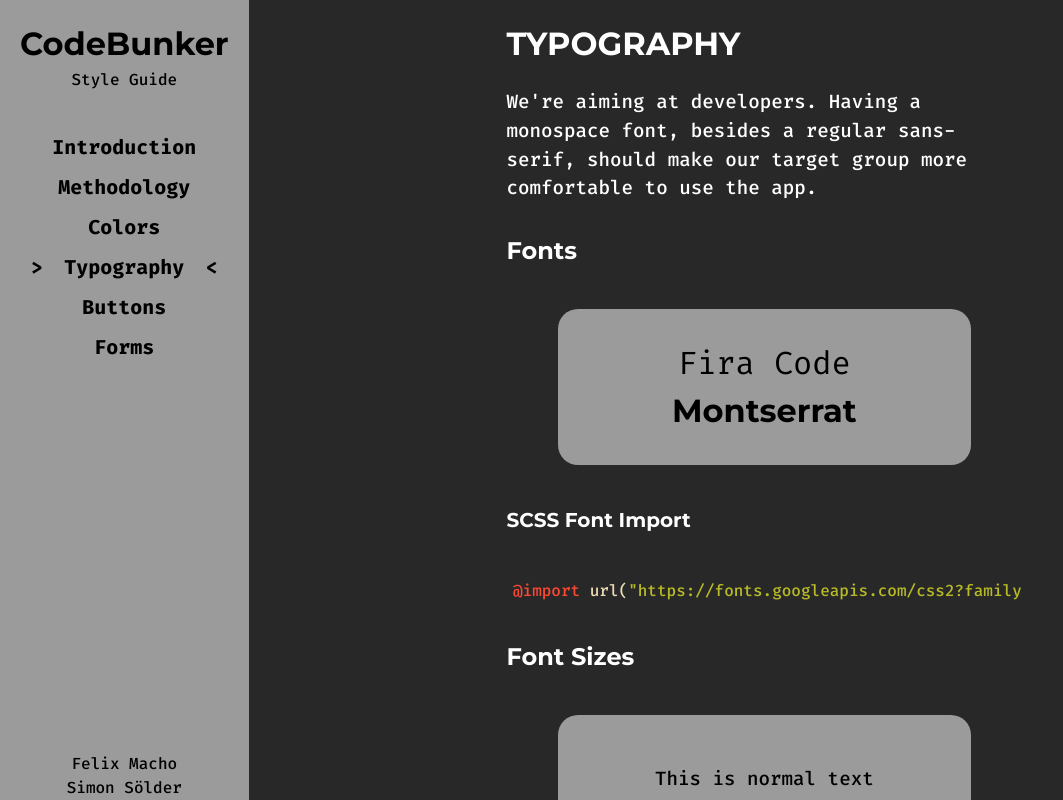
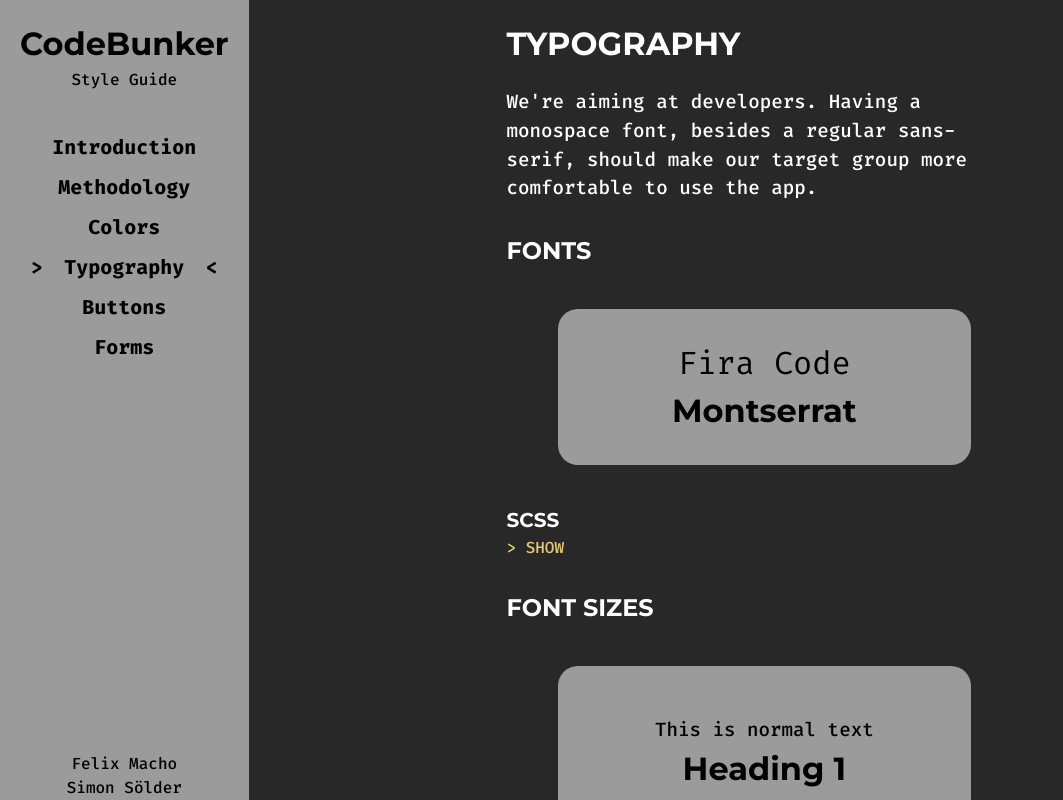
Before and after one commit to lolcatbois/CodeBunker-styleguide, a React (Create React App) app: page /typography in a window 1280 px wide. Shown: the whole page, without its empty margins (0-1063 px from the left). Built offline with nearby package versions, Linux system fonts and the light colour scheme.

Commit message:
Add buttons

```diff
--- a/src/App.js
+++ b/src/App.js
@@ -1,9 +1,5 @@
 import './styles/App.scss';
 import React from "react";
-import Introduction from "./components/pages/Introduction";
-import Colors from "./components/pages/Colors";
-import Typography from "./components/pages/Typography";
-import Buttons from "./components/pages/Buttons";
 import {
   BrowserRouter as Router,
   Switch,
@@ -12,10 +8,19 @@ import {
   NavLink
 } from "react-router-dom";
 
+// import the pages
+import Introduction from "./components/pages/Introduction";
+import Colors from "./components/pages/Colors";
+import Typography from "./components/pages/Typography";
+import Forms from "./components/pages/Forms";
+import Buttons from "./components/pages/Buttons";
+
 
 export default function App() {
   return (
     <Router>
+
+      {/* Left Navigation */}
       <nav className="nav-wrapper">
         <div className="title"> <h1>
           CodeBunker
@@ -51,6 +56,7 @@ export default function App() {
         </div>
       </nav>
 
+      {/* Switch/Router */}
       <Switch>
         <Route exact path="/">
           <Introduction />
@@ -64,10 +70,10 @@ export default function App() {
         <Route path="/buttons">
           <Buttons />
         </Route>
+        <Route path="/forms">
+          <Forms />
+        </Route>
       </Switch>
     </Router>
   );
 }
-
-// You can think of these components as "pages"
-// in your app.
--- a/src/components/pages/Buttons.jsx
+++ b/src/components/pages/Buttons.jsx
@@ -1,6 +1,7 @@
 import SyntaxHighlighter from "react-syntax-highlighter";
 import { gruvboxDark } from 'react-syntax-highlighter/dist/esm/styles/hljs';
 import { SubmitButton, TagButton } from "../modules/ButtonModules";
+import Collapsible from "react-collapsible";
 
 export default function Buttons() {
     const submitButtonHTML = `<input type="submit" class="submit small">`
@@ -8,6 +9,85 @@ export default function Buttons() {
 
     const tagButtonHTML = `<a href="#" class="tag"></a>"`
     const tagButtonERB = `<%= link_to tag, remove_tag_user_path(:tagname => tag.to_s, id: current_user),  class: 'tag owned', remote: true, method: :put %>`
+
+    const submitButtonSCSS = `.submit {
+    cursor: pointer;
+    filter: drop-shadow(0 0.15rem 0.25rem $background-sexy);
+    text-transform: uppercase;
+    padding: 0.5rem 2rem;
+    background-color: $highlight;
+    border: solid 0.15rem $background-sexy;
+    border-radius: 0.25rem;
+    font-family: $heading;
+    font-size: $size-heading;
+    transition: transform 0.5s ease-in-out;
+
+    &.small {
+        font-size: $size-heading-small;
+        padding: 0.3rem 1.5rem;
+    }
+
+    &.extra-small {
+        font-size: $size-heading-small;
+        padding: 0.1rem 1.3rem;
+    }
+
+    &:focus {
+        border: solid 0.25rem $highlight;
+        background-color: $background-sexy;
+        color: white;
+        filter: drop-shadow(0 0.15rem 0.25rem $highlight);
+    }
+    &:hover {
+        transform: scale(1.07);
+    }
+    }`
+
+    const tagButtonSCSS = `.tag {
+  cursor: pointer;
+  font-family: $heading;
+  padding: 0.3rem 1.5rem;
+  border: solid 2px $background-sexy;
+  border-radius: 0.25rem;
+  display: flex;
+  justify-content: center;
+  align-items: center;
+  margin: 0.5rem;
+  background-color: $background-light;
+  filter: drop-shadow(0 0.2rem 0.15rem $background-sexy);
+  text-decoration: none;
+  color: black;
+  transition: ease-in-out 0.25s;
+  font-size: 1.3rem;
+  p {
+    text-align: center;
+  }
+
+  &:hover {
+    border-color: $highlight;
+    filter: drop-shadow(0 0.2rem 0.15rem $highlight);
+    background-color: $background-sexy;
+    color: white;
+
+    img {
+      filter: invert(1);
+    }
+
+    transform: scale(1.1);
+  }
+}
+.owned {
+  background-color: $highlight;
+  transition: none;
+  &:hover {
+    border: solid 2px $background-sexy;
+    background-color: $highlight;
+    color: $background-sexy;
+    filter: drop-shadow(0 0.2rem 0.15rem $background-sexy);
+  }
+}
+
+`
 
     return (
         <div className="page">
@@ -25,6 +105,12 @@ export default function Buttons() {
                 <SyntaxHighlighter showLineNumber style={gruvboxDark} language="erb">
                     {submitButtonHTML}
                 </SyntaxHighlighter>
+                <h3>SCSS</h3>
+                <Collapsible trigger="> SHOW" triggerWhenOpen="< CLOSE">
+                    <SyntaxHighlighter showLineNumber style={gruvboxDark} language="scss">
+                        {submitButtonSCSS}
+                    </SyntaxHighlighter>
+                </Collapsible>
             </section>
             <section>
                 <h2>Tag Button</h2>
@@ -34,6 +120,12 @@ export default function Buttons() {
                 <SyntaxHighlighter showLineNumber style={gruvboxDark} language="erb">
                     {tagButtonHTML}
                 </SyntaxHighlighter>
+                <h3>SCSS</h3>
+                <Collapsible trigger="> SHOW" triggerWhenOpen="< CLOSE">
+                    <SyntaxHighlighter showLineNumber style={gruvboxDark} language="scss">
+                        {tagButtonSCSS}
+                    </SyntaxHighlighter>
+                </Collapsible>
             </section>
         </div>
     );
--- a/src/components/pages/Colors.jsx
+++ b/src/components/pages/Colors.jsx
@@ -1,6 +1,7 @@
 import SyntaxHighlighter from "react-syntax-highlighter";
 import { gruvboxDark } from 'react-syntax-highlighter/dist/esm/styles/hljs';
 import { ColorModule } from "../modules/ColorModules";
+import Collapsible from "react-collapsible";
 
 const scssColors = `$accent: #91a18d;
 $highlight: #e6c973;
@@ -23,10 +24,12 @@ export default function Colors() {
             <section>
                 <h2>Color Scheme</h2>
                 <ColorModule />
-                <h3>SCSS variable colors</h3>
-                <SyntaxHighlighter showLineNumber style={gruvboxDark} language="scss">
-                    {scssColors}
-                </SyntaxHighlighter>
+                <h3>SCSS Code</h3>
+                <Collapsible trigger="> SHOW" triggerWhenOpen="< CLOSE">
+                    <SyntaxHighlighter showLineNumber style={gruvboxDark} language="scss">
+                        {scssColors}
+                    </SyntaxHighlighter>
+                </Collapsible>
             </section>
         </div>
     );
--- a/src/components/pages/Typography.jsx
+++ b/src/components/pages/Typography.jsx
@@ -1,47 +1,46 @@
+import SyntaxHighlighter from "react-syntax-highlighter";
+import { gruvboxDark } from "react-syntax-highlighter/dist/esm/styles/hljs";
+import { Fonts, FontSizes } from "../modules/TypoModules";
+import Collapsible from "react-collapsible";
 
-import SyntaxHighlighter from "react-syntax-highlighter";
-import { gruvboxDark } from 'react-syntax-highlighter/dist/esm/styles/hljs';
-import { Fonts, FontSizes } from "../modules/TypoModules";
-
-const scssFontImport = `
-@import url("https://fonts.googleapis.com/css2?family=Fira+Code:wght@400;500;700&family=Montserrat:wght@700&display=swap");
-`
-
+const scssFontImport = `@import url("https://fonts.googleapis.com/css2?family=Fira+Code:wght@400;500;700&family=Montserrat:wght@700&display=swap");`;
 
 const fontSizes = `$size-text: 1rem; // Normal Text
 $size-heading-small: 1.25rem; // Heading 1
 $size-heading: 1.5rem; // Heading 2
 $size-heading-big: 2rem; // Heading 3
-`
-
+`;
 
 export default function Typography() {
   return (
     <div className="page">
-
       <section>
         <h1>TYPOGRAPHY</h1>
         <p>
-                    We're aiming at developers.
-                    Having a monospace font, besides a regular sans-serif, should make our target group
-                    more comfortable to use the app.
+          We're aiming at developers. Having a monospace font, besides a regular
+          sans-serif, should make our target group more comfortable to use the
+          app.
         </p>
       </section>
       <section>
         <h2>Fonts</h2>
         <Fonts />
-                <h3>SCSS Font Import</h3>
+        <h3>SCSS</h3>
+        <Collapsible trigger="> SHOW" triggerWhenOpen="< CLOSE">
           <SyntaxHighlighter showLineNumber style={gruvboxDark} language="scss">
             {scssFontImport}
           </SyntaxHighlighter>
+        </Collapsible>
       </section>
       <section>
         <h2>Font Sizes</h2>
         <FontSizes />
-                <h3>Font size Variables</h3>
+        <h3>SCSS</h3>
+        <Collapsible trigger="> SHOW" triggerWhenOpen="< CLOSE">
           <SyntaxHighlighter showLineNumber style={gruvboxDark} language="scss">
             {fontSizes}
           </SyntaxHighlighter>
+        </Collapsible>
       </section>
     </div>
   );
--- a/src/styles/App.scss
+++ b/src/styles/App.scss
@@ -119,14 +119,34 @@ h3 {
   max-height: 100vh;
 
   section {
-    &:first-of-type {
-      margin-top: 0;
+    margin-top: 30px;
+
+    h1,
+    h2,
+    h3 {
+      text-transform: uppercase;
     }
     p {
       font-size: 1.2rem;
       margin-top: 20px;
     }
-    margin-top: 30px;
+    &:first-of-type {
+      margin-top: 0;
+    }
+    &:last-of-type {
+      margin-bottom: 30px;
+    }
+
+    .Collapsible {
+      span {
+        transition: 0.3s ease all;
+        color: $highlight;
+        &:hover {
+          color: white;
+          cursor: pointer;
+        }
+      }
+    }
   }
 }
 
@@ -145,4 +165,10 @@ h3 {
   margin-top: 40px;
   margin-bottom: 40px;
   flex-wrap: wrap;
+
+  h1,
+  h2,
+  h3 {
+    text-transform: none !important;
+  }
 }
```
Also changed, not shown: package.json (+10 -2 lines), src/components/modules/ColorModule.1.jsx (deleted), 1 other file (tests, documents, lock files or other folders). Lines whose indentation alone changed are shown as unchanged.
